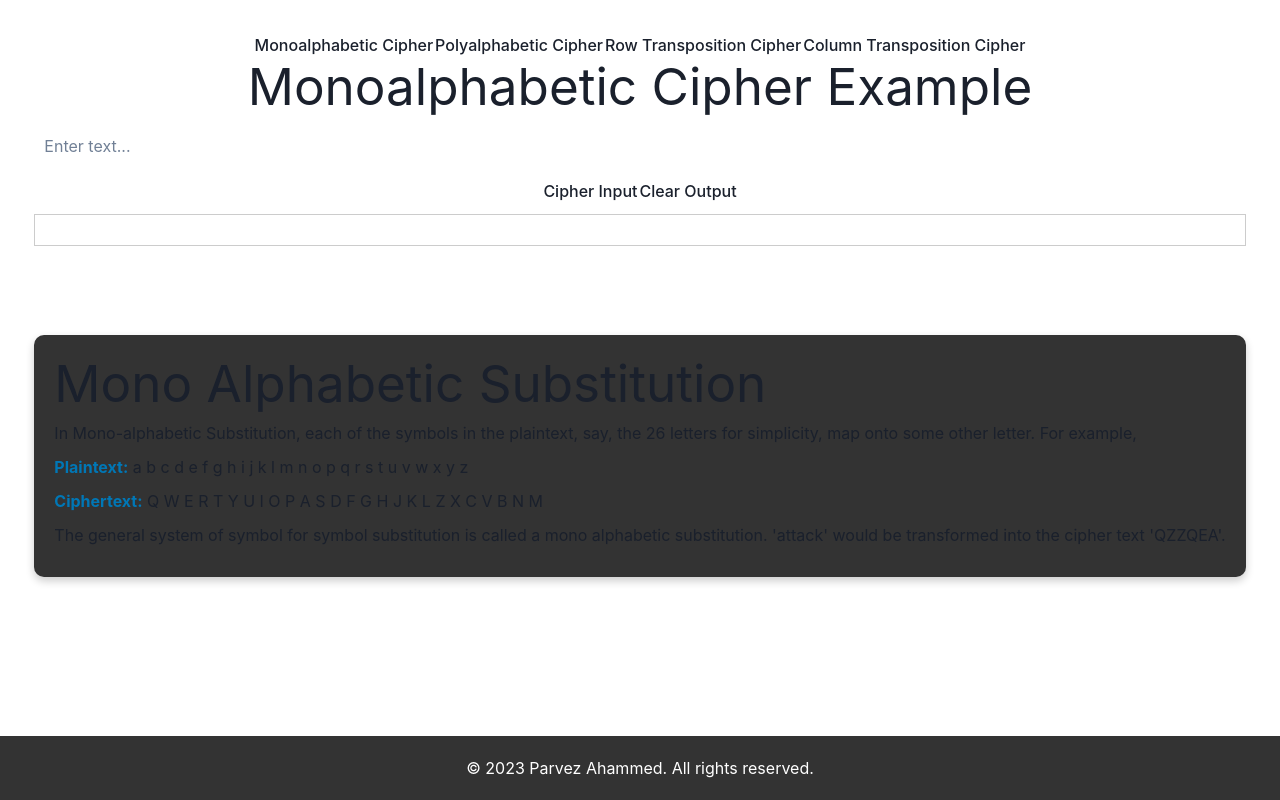
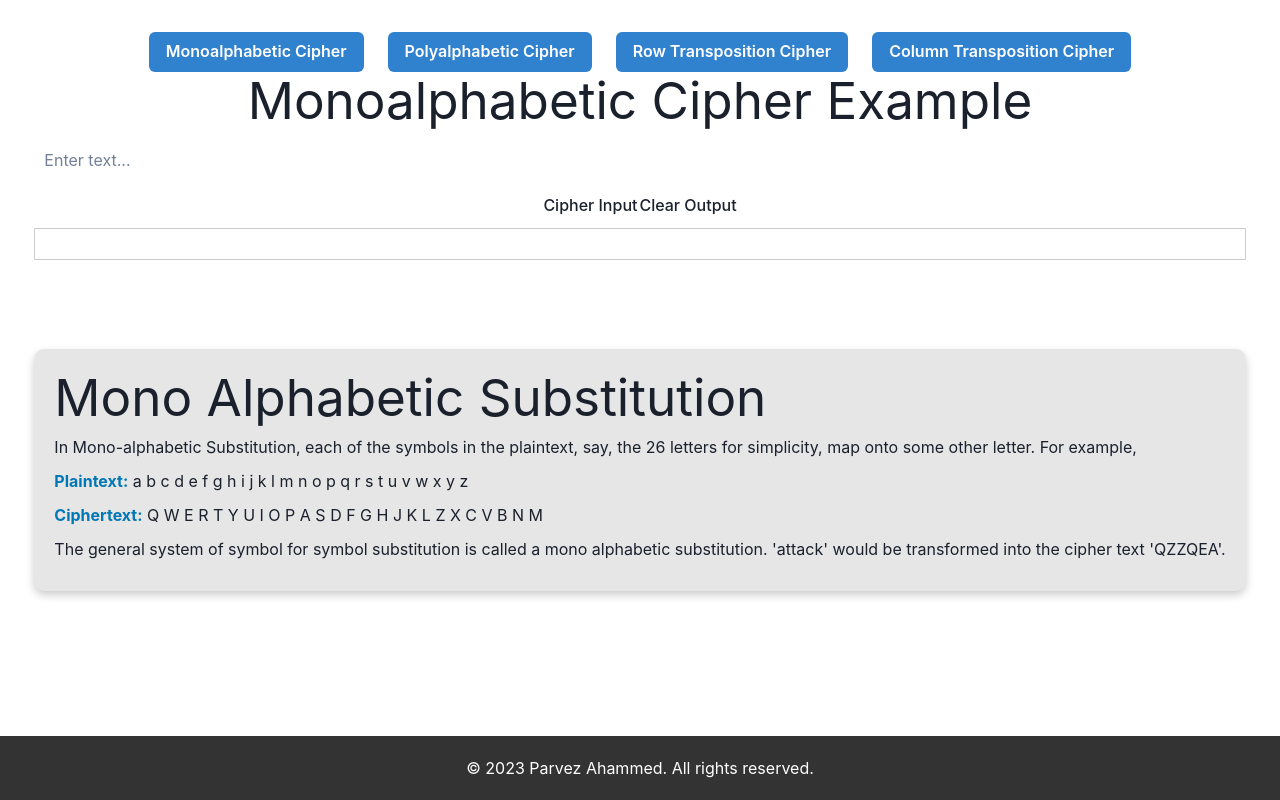
Before and after one commit to piru72/PortfolioWebsite, a React (Vite) app: page / in a window 1280 px wide. Built offline with nearby package versions, Linux system fonts and the light colour scheme.

Commit message:
Added chakra UI buttons

```diff
--- a/src/App.css
+++ b/src/App.css
@@ -87,7 +87,7 @@ input {
 }
 
 .content {
-  background-color: #333;
+  background-color: #e6e6e6;
   padding: 20px;
   border-radius: 10px;
   box-shadow: 0 4px 8px rgba(0, 0, 0, 0.2);
--- a/src/components/CipherOptions.jsx
+++ b/src/components/CipherOptions.jsx
@@ -1,12 +1,14 @@
 import React from 'react';
-
+import { Button, ButtonGroup } from '@chakra-ui/react'
 function CipherOptions({ onButtonClick }) {
   return (
     <div>
-      <button onClick={() => onButtonClick('monoalphabetic')}>Monoalphabetic Cipher</button>
-      <button onClick={() => onButtonClick('polyalphabetic')}>Polyalphabetic Cipher</button>
-      <button onClick={() => onButtonClick('rowtransposition')}>Row Transposition Cipher</button>
-      <button onClick={() => onButtonClick('columntransposition')}>Column Transposition Cipher</button>
+      <ButtonGroup gap='4'>
+      <Button colorScheme='blue' onClick={() => onButtonClick('monoalphabetic')}>Monoalphabetic Cipher</Button>
+      <Button colorScheme='blue' onClick={() => onButtonClick('polyalphabetic')}>Polyalphabetic Cipher</Button>
+      <Button colorScheme='blue' onClick={() => onButtonClick('rowtransposition')}>Row Transposition Cipher</Button>
+      <Button colorScheme='blue' onClick={() => onButtonClick('columntransposition')}>Column Transposition Cipher</Button>
+      </ButtonGroup>
     </div>
   );
 }
```
